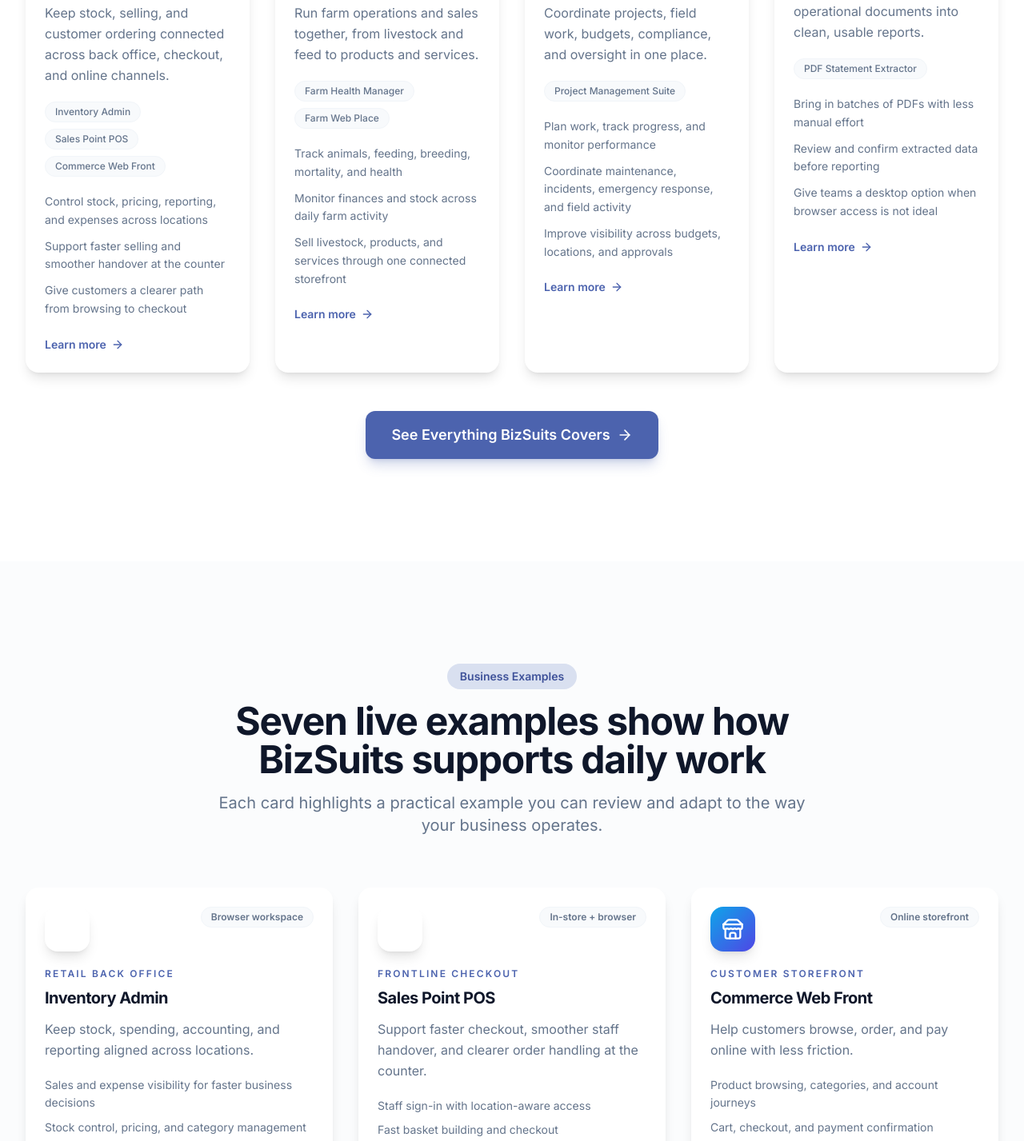
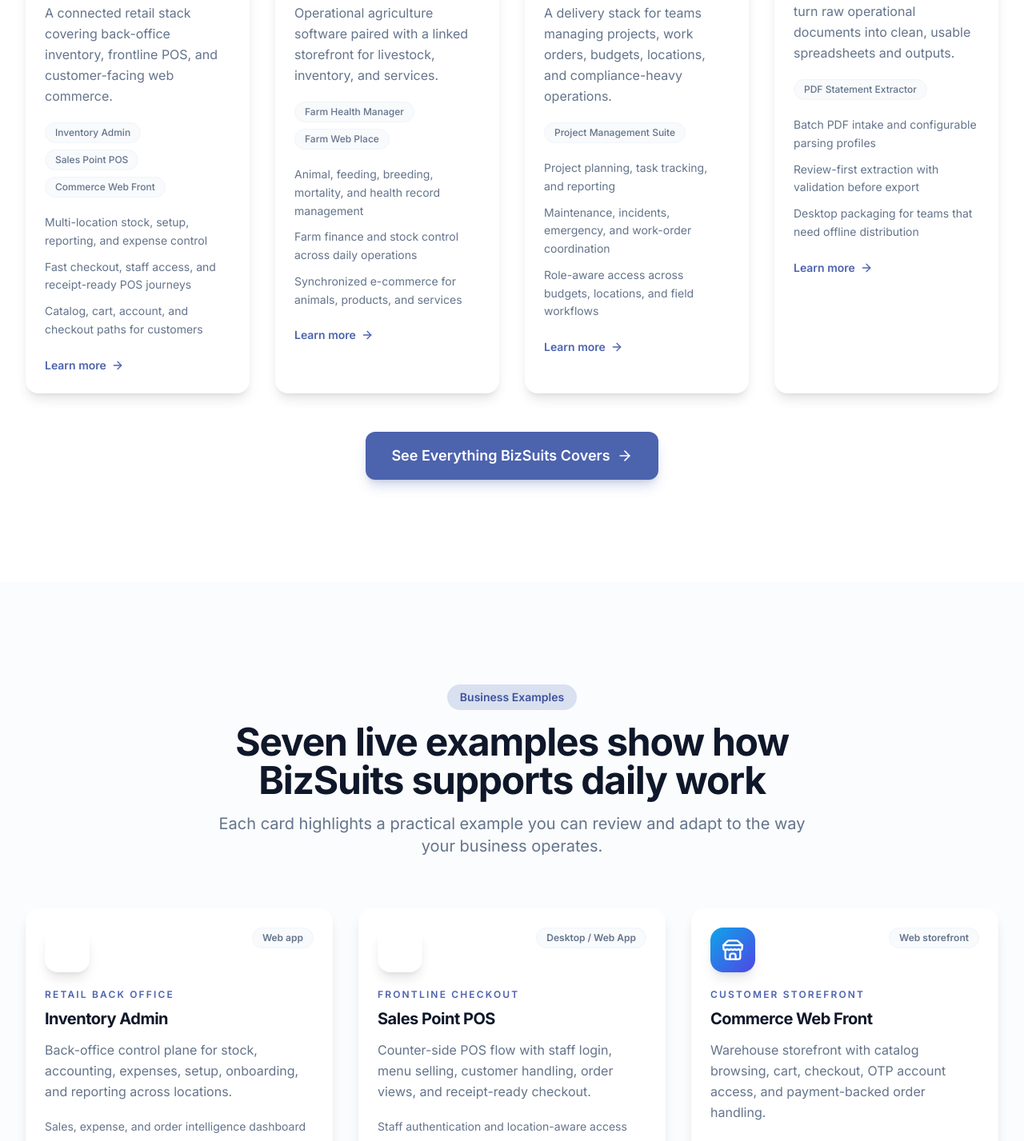
Before and after one commit to casstimmy/BSuits-Site, a Next.js app: page / in a window 1280 px wide. Shown: the part 1325-2752 px from the top of the page at 80% size. Built offline with nearby package versions, Linux system fonts and the light colour scheme.

Commit message:
improve on the webproduct optimization and ux

```diff
--- a/src/app/(site)/demo/farm-store/page.tsx
+++ b/src/app/(site)/demo/farm-store/page.tsx
@@ -119,7 +119,7 @@
           <SectionHeading
             badge="Farm Storefront Demo"
             title="Agri-commerce storefront — animals, products, and farm services"
-            subtitle="This example shows a connected farm storefront for animals, products, and services, aligned with day-to-day farm operations."
+            subtitle="This demo reflects the Farm Web Place storefront: live listing of animals for sale, farm products, and professional services, synchronized with the Farm Health Manager system."
             centered={false}
           />
           <div className="flex flex-wrap gap-3">
--- a/src/app/(site)/demo/farm/page.tsx
+++ b/src/app/(site)/demo/farm/page.tsx
@@ -416,7 +416,7 @@
           <SectionHeading
             badge="Farm Operations Demo"
             title="Farm management — animals, feeding, health, finance, and inventory"
-            subtitle="This example shows how farm teams can track species, feeding schedules, health records, finance, and supplies in one place."
+            subtitle="This demo mirrors the Farm Health Manager system: species tracking, pen feeding schedules, veterinary health records, farm finance, and farm supply inventory."
             centered={false}
           />
           <div className="flex flex-wrap gap-3">
--- a/src/app/(site)/demo/hr/page.tsx
+++ b/src/app/(site)/demo/hr/page.tsx
@@ -348,8 +348,8 @@
           </div>
           <SectionHeading
             badge="HR Demo"
-            title="Staff management for payroll, onboarding, and location oversight"
-            subtitle="View staff across locations, review payroll, track onboarding progress, and manage guarantor records from one working team dashboard."
+            title="Staff management surface mirroring the inventory admin HR workflow"
+            subtitle="View staff across locations, run payroll review, track onboarding progress, and manage guarantor records — all from the same admin used by the live system."
             centered={false}
           />
           <div className="flex flex-wrap gap-3">
--- a/src/app/(site)/demo/ops/page.tsx
+++ b/src/app/(site)/demo/ops/page.tsx
@@ -383,7 +383,7 @@
           <SectionHeading
             badge="Operations Demo"
             title="Enterprise operations — projects, work orders, HSSE, budgets, and incidents"
-            subtitle="This example shows how teams can manage projects, facilities, safety, budgets, and incidents across locations from one operational view."
+            subtitle="This demo mirrors OPALshire: a full-stack operations platform for project delivery, facility management, safety compliance, and budget control across locations."
             centered={false}
           />
           <div className="flex flex-wrap gap-3">
@@ -404,7 +404,7 @@
                   <Building2 className="w-5 h-5 text-indigo-400" />
                   <span className="text-white font-bold text-sm">OPALshire</span>
                 </div>
-                <div className="text-slate-400 text-xs mt-0.5">Operations Workspace</div>
+                <div className="text-slate-400 text-xs mt-0.5">Operations Platform</div>
               </div>
               {TABS.map(t => {
                 const Icon = TAB_ICONS[t];
--- a/src/data/portfolio.ts
+++ b/src/data/portfolio.ts
@@ -39,10 +39,10 @@
 }
 
 export const portfolioStats = [
-  { value: '7', label: 'live examples' },
-  { value: '4', label: 'business areas' },
-  { value: '5', label: 'live walkthroughs' },
-  { value: 'Web + Desktop', label: 'access options' },
+  { value: '7', label: 'active systems' },
+  { value: '4', label: 'delivery tracks' },
+  { value: '5', label: 'interactive demos' },
+  { value: 'Web + Desktop', label: 'deployment coverage' },
 ];
 
 export const portfolioApps: PortfolioApp[] = [
@@ -51,20 +51,20 @@
     name: 'Inventory Admin',
     sourceProject: 'inventory-admin-app',
     category: 'Retail back office',
-    deliveryMode: 'Browser workspace',
+    deliveryMode: 'Web app',
     icon: Package,
     gradient: 'from-cyan-500 to-blue-600',
     summary:
-      'Keep stock, spending, accounting, and reporting aligned across locations.',
+      'Back-office control plane for stock, accounting, expenses, setup, onboarding, and reporting across locations.',
     stack: 'Next.js, MongoDB, Chart.js, barcode tooling, PDF generation',
-    status: 'Gives managers one place to oversee day-to-day retail operations.',
+    status: 'Operational dashboard with multi-module admin flows',
     modules: [
-      'Sales and expense visibility for faster business decisions',
-      'Stock control, pricing, and category management',
-      'Accounting, reporting, and performance review',
-      'Onboarding, support, and multi-location oversight',
+      'Sales, expense, and order intelligence dashboard',
+      'Stock control, product setup, and category management',
+      'Expenses, accounting, and reporting workspaces',
+      'Onboarding, support, and multi-location setup flows',
     ],
-    signals: ['Sales visibility', 'Stock control', 'Financial oversight'],
+    signals: ['Dashboard analytics', 'Stock and setup modules', 'Accounting and reporting'],
     href: '/features#inventory-admin',
   },
   {
@@ -72,21 +72,21 @@
     name: 'Sales Point POS',
     sourceProject: 'sales-point-app',
     category: 'Frontline checkout',
-    deliveryMode: 'In-store + browser',
+    deliveryMode: 'Desktop / Web App',
     previewImage: '/images/Point of sales preview 1.png',
     icon: ShoppingCart,
     gradient: 'from-amber-500 to-orange-600',
     summary:
-      'Support faster checkout, smoother staff handover, and clearer order handling at the counter.',
+      'Counter-side POS flow with staff login, menu selling, customer handling, order views, and receipt-ready checkout.',
     stack: 'Next.js, React, local session flows, offline-aware UX',
-    status: 'Keeps in-store selling fast and reliable during busy hours.',
+    status: 'Operational POS experience with till and payment flows',
     modules: [
-      'Staff sign-in with location-aware access',
-      'Fast basket building and checkout',
-      'Customer and order handling at the counter',
-      'Receipt-ready payments for daily selling',
+      'Staff authentication and location-aware access',
+      'Fast menu-based selling with cart management',
+      'Customer and order screens for service operations',
+      'Receipt printing and resilient offline-ready interactions',
     ],
-    signals: ['Fast checkout', 'Order handling', 'Payment flow'],
+    signals: ['PIN login UX', 'Menu and order tabs', 'Receipt and payment flow'],
     href: '/features#sales-point',
   },
   {
@@ -94,20 +94,20 @@
     name: 'Commerce Web Front',
     sourceProject: 'webpage-app',
     category: 'Customer storefront',
-    deliveryMode: 'Online storefront',
+    deliveryMode: 'Web storefront',
     icon: Store,
     gradient: 'from-sky-500 to-indigo-600',
     summary:
-      'Help customers browse, order, and pay online with less friction.',
+      'Warehouse storefront with catalog browsing, cart, checkout, OTP account access, and payment-backed order handling.',
     stack: 'Next.js, MongoDB, Paystack, OTP account flows',
-    status: 'Supports online sales and customer access in one storefront.',
+    status: 'Customer-facing commerce surface with order capture',
     modules: [
-      'Product browsing, categories, and account journeys',
-      'Cart, checkout, and payment confirmation',
-      'Customer access and order history',
-      'Reliable browsing experience during busy periods',
+      'Catalog, categories, product detail, and account journeys',
+      'Cart, checkout, and payment verification flows',
+      'Customer OTP access and order history paths',
+      'Seeded fallback behavior for preview resilience',
     ],
-    signals: ['Online ordering', 'Customer accounts', 'Storefront experience'],
+    signals: ['Checkout stack', 'Customer account UX', 'Store catalog'],
     href: '/features#commerce-web',
   },
   {
@@ -115,20 +115,20 @@
     name: 'Farm Health Manager',
     sourceProject: 'farm-health-app',
     category: 'Farm operations',
-    deliveryMode: 'Operations workspace',
+    deliveryMode: 'Web operations suite',
     icon: Sprout,
     gradient: 'from-emerald-500 to-green-600',
     summary:
-      'Track livestock, feed, finance, health, and daily farm activity in one place.',
+      'Farm operations dashboard covering animals, inventory, finance, mortality, breeding, health records, and feeding.',
     stack: 'Next.js, MongoDB, charting, cached operational dashboards',
-    status: 'Gives farm operators clearer visibility across daily decisions.',
+    status: 'Role-aware agricultural management workspace',
     modules: [
-      'Animal records, lifecycle, and health history',
-      'Breeding, feeding, and mortality oversight',
-      'Finance, stock, and performance tracking',
-      'Role-based access for different farm teams',
+      'Animal registry, lifecycle, and health history',
+      'Breeding, feeding, and mortality tracking',
+      'Inventory and finance records with analytics',
+      'Role-based routing with staged data loading',
     ],
-    signals: ['Animal records', 'Farm finances', 'Operational oversight'],
+    signals: ['Animal dashboard', 'Finance and inventory', 'Breeding and health records'],
     href: '/features#farm-health',
   },
   {
@@ -136,20 +136,20 @@
     name: 'Farm Web Place',
     sourceProject: 'Web_Place',
     category: 'Agri-commerce storefront',
-    deliveryMode: 'Online storefront',
+    deliveryMode: 'Web storefront',
     icon: Leaf,
     gradient: 'from-lime-500 to-green-700',
     summary:
-      'Sell animals, farm products, and services from one connected storefront.',
+      'Agricultural storefront synchronized with farm operations for livestock, products, services, search, and cart-based buying.',
     stack: 'Next.js, shared API integration, synchronized stock and services',
-    status: 'Keeps farm sales and stock movement aligned.',
+    status: 'Linked sales surface for farm inventory and services',
     modules: [
-      'Animals, products, and service listings',
-      'Shared stock updates and sales coordination',
-      'Search, browsing, and service discovery',
-      'Cart and checkout for customer orders',
+      'Animals, products, and services catalogues',
+      'Shared stock deduction and sales sync',
+      'Search, category browsing, and service discovery',
+      'Customer cart and authenticated checkout flow',
     ],
-    signals: ['Farm sales', 'Shared stock', 'Service bookings'],
+    signals: ['Shared inventory sync', 'Animals plus products catalog', 'Farm services checkout'],
     href: '/features#farm-web-place',
   },
   {
@@ -157,20 +157,20 @@
     name: 'PDF Statement Extractor',
     sourceProject: 'Pdf extracter',
     category: 'Document automation',
-    deliveryMode: 'Desktop tool',
+    deliveryMode: 'Windows desktop app',
     icon: FileText,
     gradient: 'from-slate-700 to-slate-900',
     summary:
-      'Turn statement PDFs into usable spreadsheets faster with less manual review.',
+      'Desktop utility for extracting bank statement tables from PDFs into reviewed Excel and CSV outputs.',
     stack: 'Python, PyQt6, Camelot, Excel export, PyInstaller',
-    status: 'Reduces manual effort in document-heavy finance work.',
+    status: 'Packaged desktop workflow with installer-ready release flow',
     modules: [
-      'Bring in single or batch PDF statements',
-      'Apply bank-specific rules with less manual cleanup',
-      'Review and confirm extracted records before export',
-      'Export clean files for finance and reporting teams',
+      'Drag-and-drop PDF intake with batch processing',
+      'Bank profile-aware extraction and normalization',
+      'Preview, verification, and formatted Excel export',
+      'Portable executable and installer build pipeline',
     ],
-    signals: ['Faster extraction', 'Export-ready files', 'Review process'],
+    signals: ['Batch document processing', 'Excel export', 'Installer packaging'],
     href: '/features#pdf-extractor',
   },
   {
@@ -178,20 +178,20 @@
     name: 'Project Management Suite',
     sourceProject: 'project_management',
     category: 'Operations and facility management',
-    deliveryMode: 'Operations workspace',
+    deliveryMode: 'Web operations suite',
     icon: FolderKanban,
     gradient: 'from-violet-600 to-fuchsia-600',
     summary:
-      'Coordinate projects, maintenance, incidents, budgets, and field work from one operational view.',
+      'Operations workspace spanning projects, budgets, emergency response, HSSE, incidents, maintenance, and work orders.',
     stack: 'Next.js, MongoDB, gantt planning, reporting, role-based auth',
-    status: 'Helps teams stay organized across complex day-to-day operations.',
+    status: 'Enterprise operations workspace with project and facility modules',
     modules: [
-      'Project timelines, tasks, and progress tracking',
-      'Budget visibility and leadership reporting',
-      'Maintenance, work orders, and incident handling',
-      'Locations, HSSE, and access oversight',
+      'Projects, tasks, timelines, and delivery views',
+      'Budgets, reports, and leadership oversight surfaces',
+      'Maintenance, work order, and incident management',
+      'Locations, emergency, HSSE, and access-controlled workflows',
     ],
-    signals: ['Project oversight', 'Budget visibility', 'Field coordination'],
+    signals: ['Project and facility modules', 'Budget and incident workflows', 'Role-based access'],
     href: '/features#project-management',
   },
 ];
@@ -201,28 +201,28 @@
     id: 'retail-commerce',
     title: 'Retail and warehouse commerce',
     summary:
-      'Keep stock, selling, and customer ordering connected across back office, checkout, and online channels.',
+      'A connected retail stack covering back-office inventory, frontline POS, and customer-facing web commerce.',
     icon: Building2,
     gradient: 'from-blue-500 to-cyan-600',
     capabilities: [
-      'Control stock, pricing, reporting, and expenses across locations',
-      'Support faster selling and smoother handover at the counter',
-      'Give customers a clearer path from browsing to checkout',
+      'Multi-location stock, setup, reporting, and expense control',
+      'Fast checkout, staff access, and receipt-ready POS journeys',
+      'Catalog, cart, account, and checkout paths for customers',
     ],
     appSlugs: ['inventory-admin', 'sales-point', 'commerce-web'],
     href: '/solutions#retail-commerce',
   },
   {
     id: 'farm-operations',
-    title: 'Farm operations and sales',
+    title: 'Farm operations and agri-commerce',
     summary:
-      'Run farm operations and sales together, from livestock and feed to products and services.',
+      'Operational agriculture software paired with a linked storefront for livestock, inventory, and services.',
     icon: Sprout,
     gradient: 'from-green-500 to-emerald-600',
     capabilities: [
-      'Track animals, feeding, breeding, mortality, and health',
-      'Monitor finances and stock across daily farm activity',
-      'Sell livestock, products, and services through one connected storefront',
+      'Animal, feeding, breeding, mortality, and health record management',
+      'Farm finance and stock control across daily operations',
+      'Synchronized e-commerce for animals, products, and services',
     ],
     appSlugs: ['farm-health', 'farm-web-place'],
     href: '/solutions#farm-operations',
@@ -231,13 +231,13 @@
     id: 'ops-delivery',
     title: 'Project, facility, and field operations',
     summary:
-      'Coordinate projects, field work, budgets, compliance, and oversight in one place.',
+      'A delivery stack for teams managing projects, work orders, budgets, locations, and compliance-heavy operations.',
     icon: FolderKanban,
     gradient: 'from-violet-500 to-fuchsia-600',
     capabilities: [
-      'Plan work, track progress, and monitor performance',
-      'Coordinate maintenance, incidents, emergency response, and field activity',
-      'Improve visibility across budgets, locations, and approvals',
+      'Project planning, task tracking, and reporting',
+      'Maintenance, incidents, emergency, and work-order coordination',
+      'Role-aware access across budgets, locations, and field workflows',
     ],
     appSlugs: ['project-management'],
     href: '/solutions#ops-delivery',
@@ -246,13 +246,13 @@
     id: 'document-automation',
     title: 'System App',
     summary:
-      'Reduce the time spent turning operational documents into clean, usable reports.',
+      'Automation workflows that turn raw operational documents into clean, usable spreadsheets and outputs.',
     icon: FileText,
     gradient: 'from-slate-600 to-slate-800',
     capabilities: [
-      'Bring in batches of PDFs with less manual effort',
-      'Review and confirm extracted data before reporting',
-      'Give teams a desktop option when browser access is not ideal',
+      'Batch PDF intake and configurable parsing profiles',
+      'Review-first extraction with validation before export',
+      'Desktop packaging for teams that need offline distribution',
     ],
     appSlugs: ['pdf-extractor'],
     href: '/solutions#document-automation',
```
Also changed, not shown: src/app/(site)/blog/page.tsx (+10 -9 lines), src/app/(site)/demo/accounting/page.tsx (+4 -4 lines), src/app/(site)/demo/analytics/page.tsx (+5 -5 lines), src/app/(site)/demo/inventory/page.tsx (+9 -9 lines), src/app/(site)/pricing/page.tsx (+25 -14 lines), src/components/home/Hero.tsx (+8 -6 lines).
